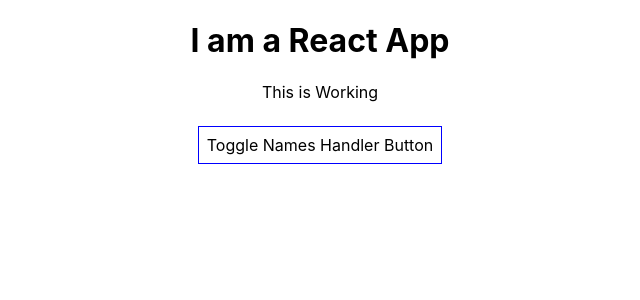
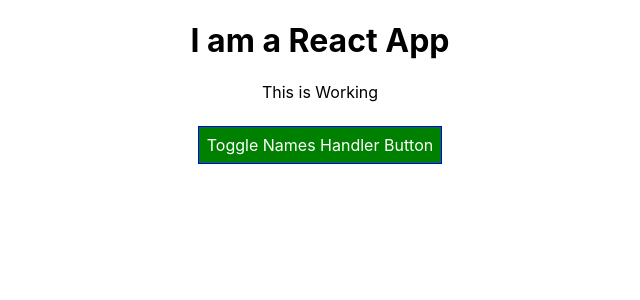
Before and after one commit to yashik777-nb/learn-react, a React (Create React App) app: page / in a window 1280 px wide. Shown: the top 300 px of the page, without its empty margins (320-960 px from the left). Built offline with nearby package versions, Linux system fonts and the light colour scheme.

Commit message:
Radium Styling

```diff
--- a/package.json
+++ b/package.json
@@ -6,6 +6,7 @@
     "@testing-library/jest-dom": "^5.11.9",
     "@testing-library/react": "^11.2.3",
     "@testing-library/user-event": "^12.6.0",
+    "radium": "^0.26.1",
     "react": "^17.0.1",
     "react-dom": "^17.0.1",
     "react-scripts": "4.0.1",
--- a/src/App.css
+++ b/src/App.css
@@ -36,3 +36,11 @@
     transform: rotate(360deg);
   }
 }
+
+.red {
+  color: red;
+}
+
+.bold {
+  font-weight: bold;
+}
--- a/src/App.js
+++ b/src/App.js
@@ -3,6 +3,7 @@
 import React from "react";
 import "./App.css";
 import Person from "./Person/Person";
+import Radium from "radium";
 
 class App extends React.Component {
   state = {
@@ -74,12 +75,18 @@ class App extends React.Component {
 
   render() {
     const style = {
-      backgroundColor: "white",
+      backgroundColor: "green",
+      color: "white",
       font: "inherit",
       border: "1px solid blue",
       padding: "8px",
       margin: "8px",
       cursor: "pointer",
+
+      ":hover": {
+        backgroundColor: "lightgreen",
+        color: "black",
+      },
     };
 
     let persons = null;
@@ -116,12 +123,22 @@ class App extends React.Component {
           <Person /> */}
         </div>
       );
+
+      style.backgroundColor = "red";
+      style[":hover"] = {
+        backgroundColor: "lightred",
+        color: "black",
+      };
     }
+
+    let paragraphClass = [];
+    if (this.state.persons.length <= 2) paragraphClass.push("red");
+    if (this.state.persons.length <= 1) paragraphClass.push("bold");
 
     return (
       <div className="App">
         <h1> I am a React App</h1>
-        <p>This is Working</p>
+        <p className={paragraphClass.join(" ")}>This is Working</p>
         {/* <button
           onClick={this.switchNameHandler.bind(this, "YashIK Bind")}
           style={style}
@@ -137,4 +154,4 @@ class App extends React.Component {
   }
 }
 
-export default App;
+export default Radium(App);
--- a/src/Person/Person.js
+++ b/src/Person/Person.js
@@ -1,6 +1,8 @@
 import "./Person.css";
+import React from "react";
+import Radium from "radium";
 
-export default function Person(props) {
+function Person(props) {
   return (
     <div className="Person">
       <p onClick={props.click}>
@@ -15,3 +17,5 @@ Person.defaultProps = {
   name: "Default",
   age: 0,
 };
+
+export default Radium(Person);
```
Also changed, not shown: 2 other files (tests, documents, lock files or other folders).
